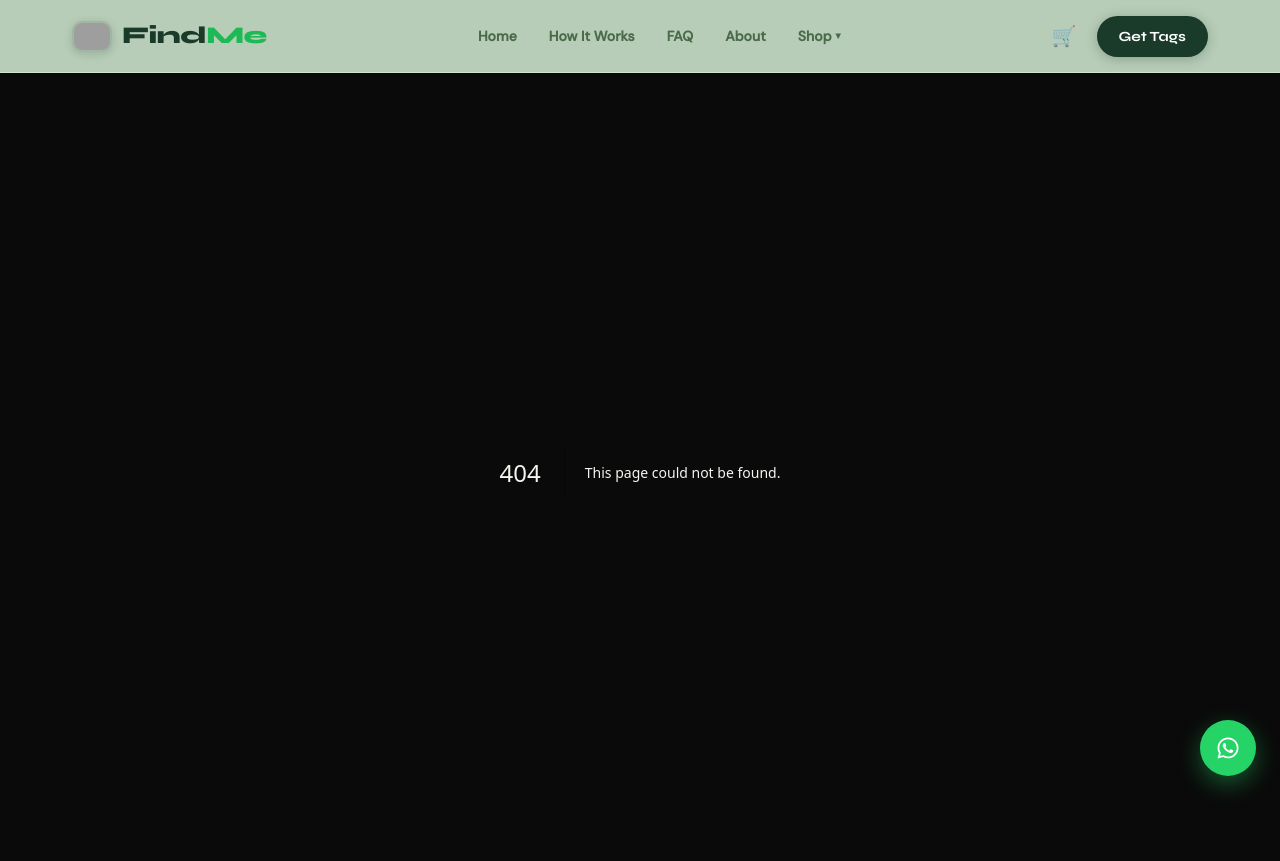
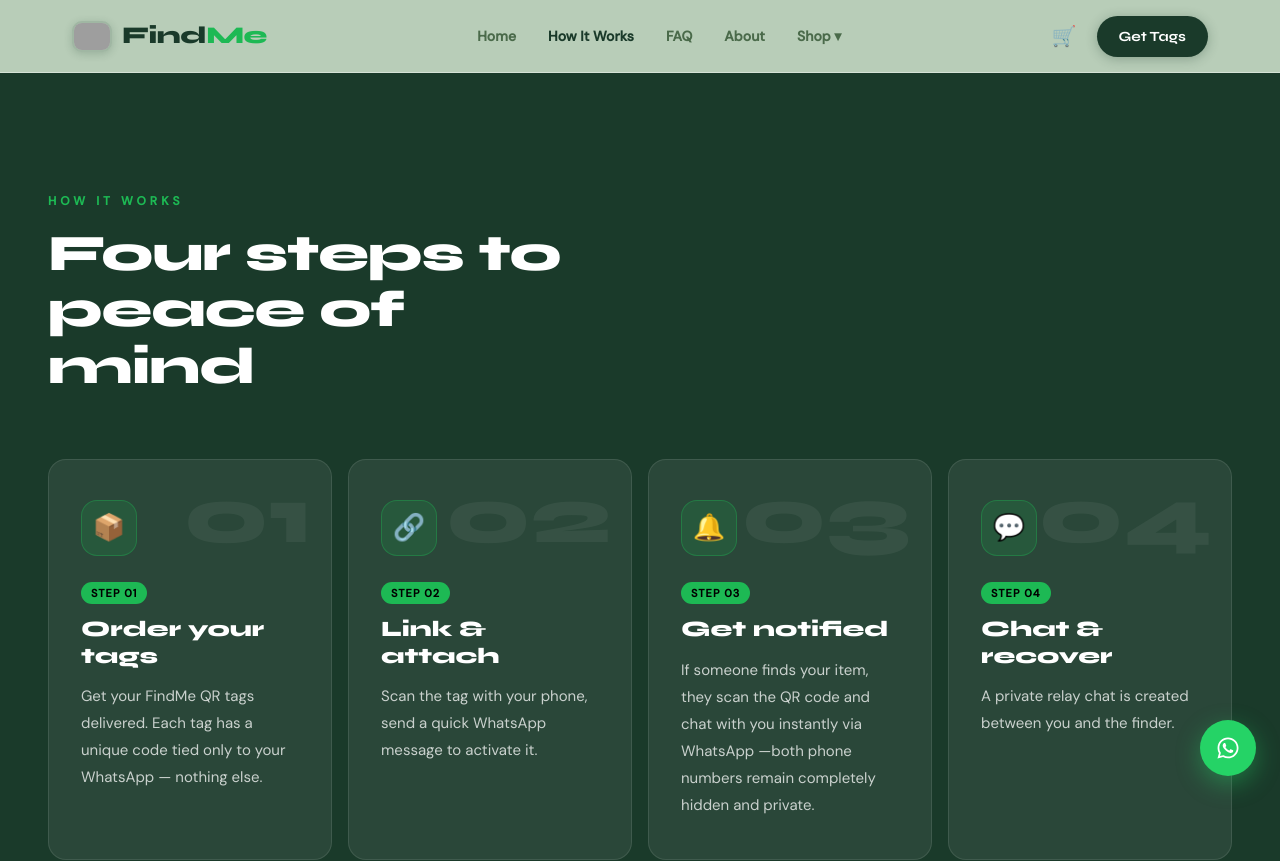
Before and after one commit to Eli-boy/FindMe-Frontend, a Next.js app: page /how-it-works in a window 1280 px wide. Before the commit this address had no page. Shown: the top 861 px of the page. Built offline with nearby package versions, Linux system fonts and the light colour scheme; grey boxes are pictures that could not be loaded.

Commit message:
feat: make How It Works a standalone page instead of homepage section

```diff
--- a/app/Footer.tsx
+++ b/app/Footer.tsx
@@ -57,7 +57,7 @@ export default function Footer() {
                 {[
                   { label: "Home", href: "/" },
                   { label: "Shop", href: "/shop" },
-                  { label: "How It Works", href: "/#how" },
+                  { label: "How It Works", href: "/how-it-works" },
                   { label: "About Us", href: "/#about" },
                   { label: "FAQ", href: "/faq" },
                 ].map((l) => (
--- a/app/Navbar.tsx
+++ b/app/Navbar.tsx
@@ -67,7 +67,7 @@ export default function Navbar() {
         <div className="hidden md:flex" style={{ alignItems: "center", gap: 32 }}>
           {[
             { label: "Home", href: "/" },
-            { label: "How It Works", href: "/#how" },
+            { label: "How It Works", href: "/how-it-works" },
             { label: "FAQ", href: "/faq" },
             { label: "About", href: "/#about" },
           ].map((l) => (
@@ -86,62 +86,38 @@ export default function Navbar() {
             </Link>
           ))}
 
-          {/* SHOP DROPDOWN — hover entire wrapper to keep open */}
-          <div
-            style={{ position: "relative", display: "flex", alignItems: "center" }}
-            onMouseEnter={() => setOpenShop(true)}
-            onMouseLeave={() => setOpenShop(false)}
-          >
-            <Link
-              href="/shop"
-              style={{
-                display: "flex", alignItems: "center", gap: 4,
-                color: "#4a6a4a", fontSize: 14, fontWeight: 600,
-                textDecoration: "none", transition: "color 0.2s",
-                lineHeight: 1,
-              }}
+          {/* SHOP DROPDOWN */}
+          <div style={{ position: "relative" }} ref={dropdownRef}>
+            <button
+              onClick={(e) => { e.stopPropagation(); setOpenShop(!openShop); }}
+              style={{ background: "none", border: "none", cursor: "pointer", color: "#4a6a4a", fontSize: 14, fontWeight: 600 }}
               onMouseEnter={(e) => (e.currentTarget.style.color = "#1a3a2a")}
               onMouseLeave={(e) => (e.currentTarget.style.color = "#4a6a4a")}
             >
-              Shop
-              <span style={{
-                fontSize: 10,
-                display: "inline-block",
-                transition: "transform 0.2s",
-                transform: openShop ? "rotate(180deg)" : "rotate(0deg)",
-              }}>▾</span>
-            </Link>
-
-            {/* Invisible bridge — prevents gap between link and dropdown */}
-            <div style={{
-              position: "absolute", top: "100%", left: 0,
-              width: "100%", height: 16,
-              background: "transparent",
-              display: openShop ? "block" : "none",
-            }} />
-
+              Shop ▾
+            </button>
             {openShop && (
               <div
                 style={{
-                  position: "absolute", top: "calc(100% + 16px)", left: 0, width: 210,
+                  position: "absolute", top: 44, left: 0, width: 200,
                   background: "#ffffff", border: "1px solid rgba(26,58,42,0.1)",
                   borderRadius: 16, padding: 8,
                   boxShadow: "0 20px 60px rgba(26,58,42,0.15)",
-                  zIndex: 200,
                 }}
+                onClick={(e) => e.stopPropagation()}
+                className="animate-fadeIn"
               >
                 {[
-                  { name: "All Products", link: "/shop", icon: "🏷️" },
-                  { name: "Key Tags", link: "/shop?category=key", icon: "🔑" },
-                  { name: "Stickers", link: "/shop?category=sticker", icon: "📦" },
-                  { name: "Bundles", link: "/shop?category=bundle", icon: "🎁" },
+                  { name: "All Products", link: "/shop" },
+                  { name: "Key Tags", link: "/shop?category=key" },
+                  { name: "Pet Tags", link: "/shop?category=pet" },
+                  { name: "Stickers", link: "/shop?category=sticker" },
                 ].map((item) => (
                   <Link
                     key={item.link}
                     href={item.link}
                     style={{
-                      display: "flex", alignItems: "center", gap: 10,
-                      padding: "10px 14px", borderRadius: 10,
+                      display: "block", padding: "10px 14px", borderRadius: 10,
                       color: "#4a6a4a", textDecoration: "none", fontSize: 14,
                       transition: "background 0.2s, color 0.2s",
                     }}
@@ -154,7 +130,6 @@ export default function Navbar() {
                       e.currentTarget.style.color = "#4a6a4a";
                     }}
                   >
-                    <span>{item.icon}</span>
                     {item.name}
                   </Link>
                 ))}
@@ -231,7 +206,7 @@ export default function Navbar() {
           {[
             { label: "Home", href: "/" },
             { label: "Shop", href: "/shop" },
-            { label: "How It Works", href: "/#how" },
+            { label: "How It Works", href: "/how-it-works" },
             { label: "FAQ", href: "/faq" },
             { label: "About", href: "/#about" },
           ].map((l) => (
--- /dev/null
+++ b/app/how-it-works/page.tsx
@@ -0,0 +1,14 @@
+import HowItWorks from "../HowItWorks";
+
+export const metadata = {
+  title: "How FindMe Works",
+  description: "Learn how FindMe's QR tags help you recover lost items instantly via WhatsApp — no app required, completely anonymous.",
+};
+
+export default function HowItWorksPage() {
+  return (
+    <div>
+      <HowItWorks />
+    </div>
+  );
+}
--- a/app/page.tsx
+++ b/app/page.tsx
@@ -2,7 +2,6 @@
 
 import { useEffect, useState } from "react";
 
-import HowItWorks from "./HowItWorks";
 import Image from "next/image";
 import Link from "next/link";
 import { motion } from "framer-motion";
@@ -106,13 +105,13 @@ export default function Home() {
               boxShadow: "0 4px 20px rgba(26,58,42,0.4)" }}>
               Get Your Tags →
             </Link>
-            <a href="#how" style={{
+            <Link href="/how-it-works" style={{
               background: "rgba(255,255,255,0.5)", color: "#1a3a2a",
               padding: "16px 34px", borderRadius: 14,
               textDecoration: "none", fontWeight: 700, fontSize: 15,
               border: "1.5px solid rgba(255,255,255,0.75)" }}>
               How It Works
-            </a>
+            </Link>
           </motion.div>
         </div>
 
@@ -286,7 +285,6 @@ export default function Home() {
 
 
       {/* ===================== HOW IT WORKS ===================== */}
-      <div id="how"><HowItWorks /></div>
 
       {/* ===================== FEATURES ===================== */}
       <section style={{ padding: isMobile ? "80px 24px" : "120px 48px", background: BG }}>
```
